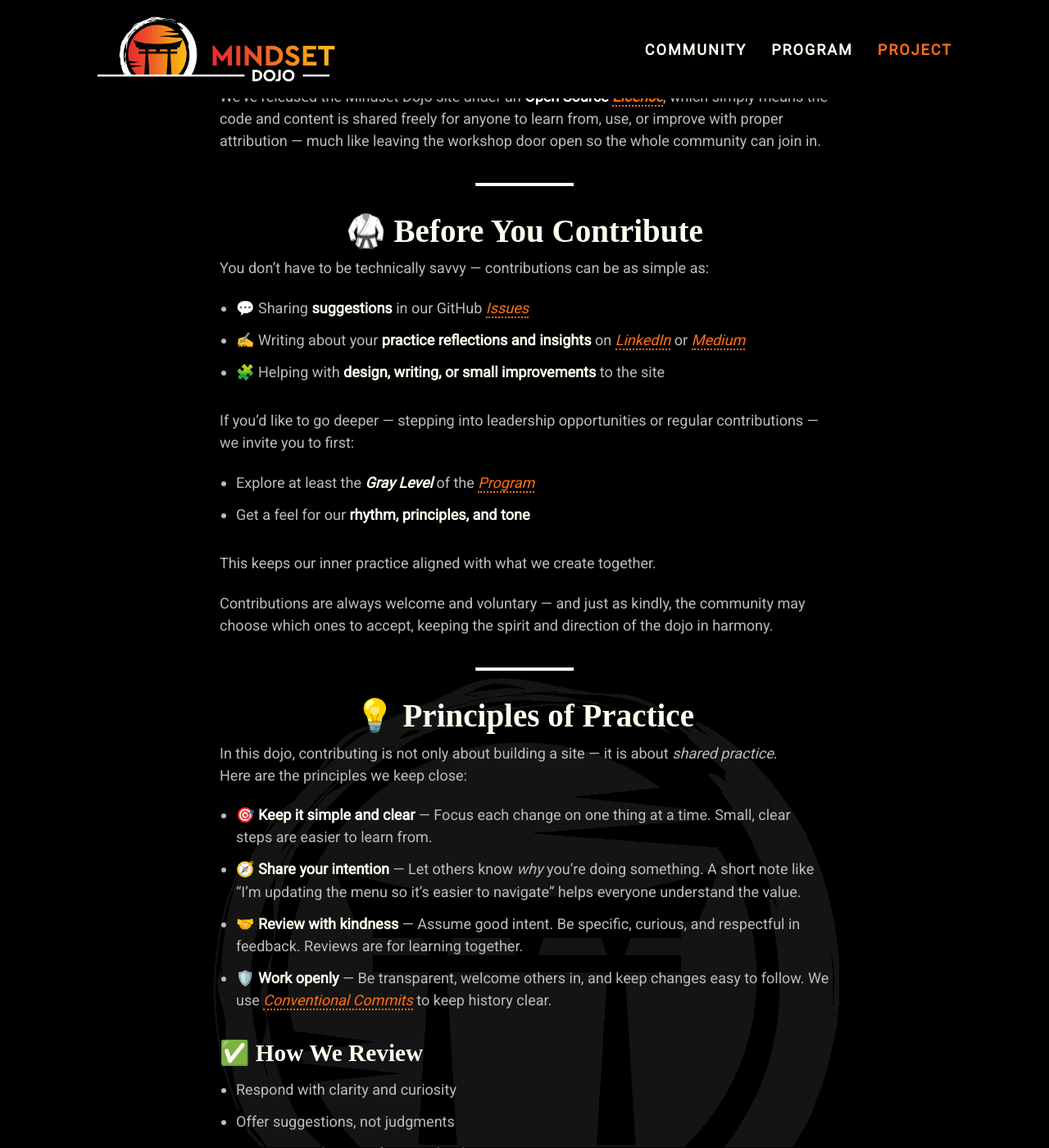
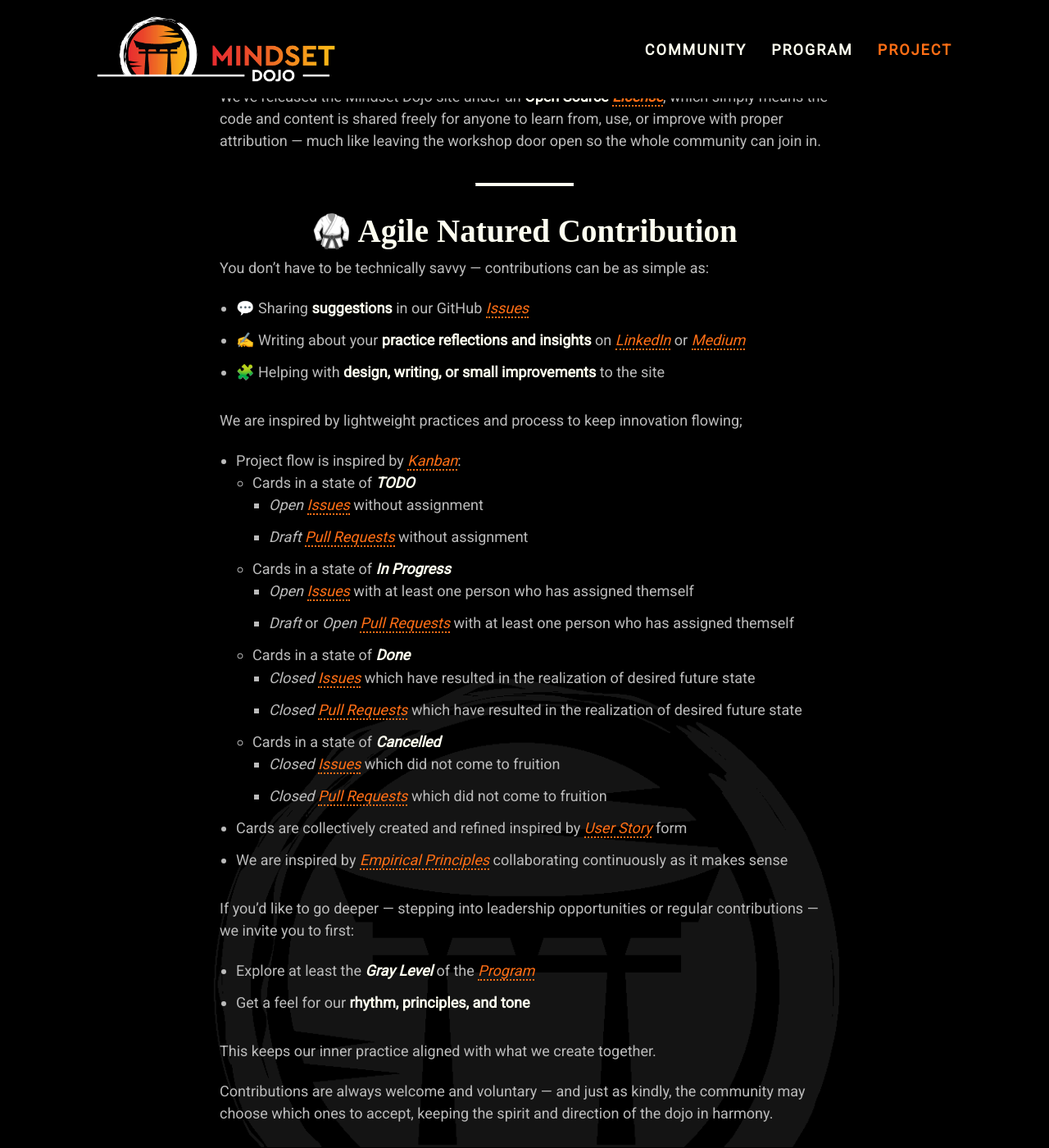
Before and after one commit to mindset-dojo/mindset-dojo.github.io, a Jekyll site: the page built from project.md, in a window 1280 px wide and 1400 px high, scrolled down 360 px. Shown: the whole window at 82% size. Built offline with Jekyll 4.4.1, drawn with Linux system fonts in a browser that asks for light colours; some web fonts are replaced.

Commit message:
feat: Infuse Agile and Kanban basic flow

```diff
--- a/project.md
+++ b/project.md
@@ -7,6 +7,7 @@ css_id: project
 ---
 
 ## Open Source Infrastructure
+
 The [Site]({{'/' | relative_url}}) is hosted on [GitHub](https://github.com/), a platform where communities build and improve software together in the open.
 
 The Mindset Dojo infrastructure is built as an [Open Source](https://opensource.com/resources/what-open-source) project, which means anyone can see how it works, suggest improvements, and even contribute directly.
@@ -15,13 +16,31 @@ We’ve released the Mindset Dojo site under an **Open Source [License]({{'/LICE
 
 ---
 
-## 🥋 Before You Contribute
+## 🥋 Agile Natured Contribution
 
 You don’t have to be technically savvy — contributions can be as simple as:
 
 * 💬 Sharing **suggestions** in our GitHub [Issues]({{site.repo_url}}/issues)
 * ✍️ Writing about your **practice reflections and insights** on [LinkedIn](https://www.linkedin.com/) or [Medium](https://medium.com/)
 * 🧩 Helping with **design, writing, or small improvements** to the site
+
+We are inspired by lightweight practices and process to keep innovation flowing;
+
+* Project flow is inspired by [Kanban](https://en.wikipedia.org/wiki/Kanban_(development)):
+  * Cards in a state of ***TODO***
+    * *Open* [Issues]({{site.repo_url}}/issues) without assignment
+    * *Draft* [Pull Requests]({{site.repo_url}}/pulls) without assignment
+  * Cards in a state of ***In Progress***
+    * *Open* [Issues]({{site.repo_url}}/issues) with at least one person who has assigned themself
+    * *Draft* or *Open* [Pull Requests]({{site.repo_url}}/pulls) with at least one person who has assigned themself
+  * Cards in a state of ***Done***
+    * *Closed* [Issues]({{site.repo_url}}/issues) which have resulted in the realization of desired future state
+    * *Closed* [Pull Requests]({{site.repo_url}}/pulls) which have resulted in the realization of desired future state
+  * Cards in a state of ***Cancelled***
+    * *Closed* [Issues]({{site.repo_url}}/issues) which did not come to fruition
+    * *Closed* [Pull Requests]({{site.repo_url}}/pulls) which did not come to fruition
+* Cards are collectively created and refined inspired by [User Story](https://en.wikipedia.org/wiki/User_story) form
+* We are inspired by [Empirical Principles](https://www.scrum.org/resources/blog/three-pillars-empiricism-scrum) collaborating continuously as it makes sense
 
 If you’d like to go deeper — stepping into leadership opportunities or regular contributions — we invite you to first:
 
```
